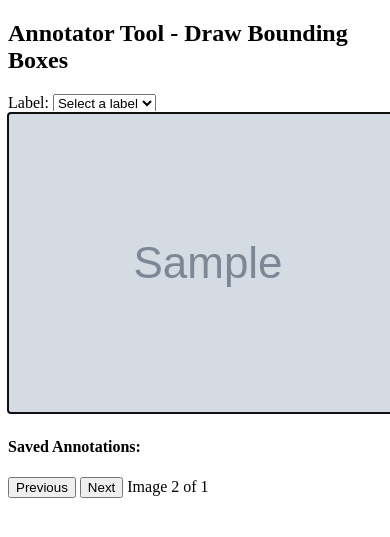
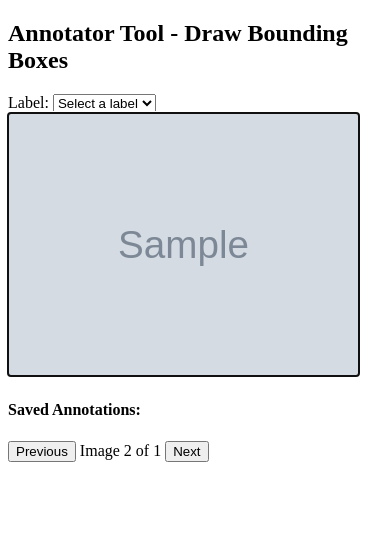
Before and after one commit to anithavedantam/quick-annotate, a Flask app: template templates/index.html in a window 390 px wide; the page is wider, and only the part inside the window is pictured. Shown: the top 537 px of that part. Run offline with Flask 3, Linux system fonts and the light colour scheme; the template is opened without the code that fills it: most values are stand-ins (such as "Sample title", 1, 10 or a date in 2020); grey boxes marked "Sample" are stand-in pictures.

Commit message:
style: make canvas and layout responsive to fit window size

```diff
--- a/templates/index.html
+++ b/templates/index.html
@@ -8,12 +8,29 @@
         #canvas-container {
             position: relative;
             display: inline-block;
+            width: 90vw;
+            max-width: 1000px;
+        }
+
+        #label-controls {
+            margin-top: 10px;
+            margin-bottom: 10px;
+            width: 100%;
+            text-align: center;
+        }
+
+        #image {
+            width: 100%;
+            height: auto;
+            display: block;
         }
 
         canvas {
             position: absolute;
             top: 0;
             left: 0;
+            width: 100%;
+            height: auto;
             cursor: crosshair;
         }
     </style>
@@ -31,6 +48,8 @@
         <option value="pedestrian">Pedestrian</option>
     </select>
 
+    <div></div>
+
     <div id="canvas-container">
         <img id="image" src="{{ image_url  }}" data-image-name="{{ image_name }}" alt="Annotate Image">
         <canvas id="canvas" tabindex="0"></canvas>
@@ -42,10 +61,10 @@
         <ul id="annotations" style="list-style-type: none; padding: 0;"></ul>
     </div>
 
-    <div style="margin-top: 20px;">
+    <div id="navigation-buttons" style="margin-top: 20px;">
         <button onclick="navigateImage(-1)">Previous</button>
+        <span>Image {{ img_index + 1 }} of {{ total_images }}</span>
         <button onclick="navigateImage(1)">Next</button>
-        <span>Image {{ img_index + 1 }} of {{ total_images }}</span>
     </div>
 
     <script>
@@ -138,8 +157,12 @@
 
         img.onload = function () {
             console.log("Loaded image");
-            canvas.width = img.width;
-            canvas.height = img.height;
+            // Get the real width and height of the image
+            const realrect = img.getBoundingClientRect();
+
+            // Set the canvas size to the real width and height of the image
+            canvas.width = realrect.width;
+            canvas.height = realrect.height;
             console.log("Canvas size set:", canvas.width, canvas.height);
             canvas.focus();
         };
```
